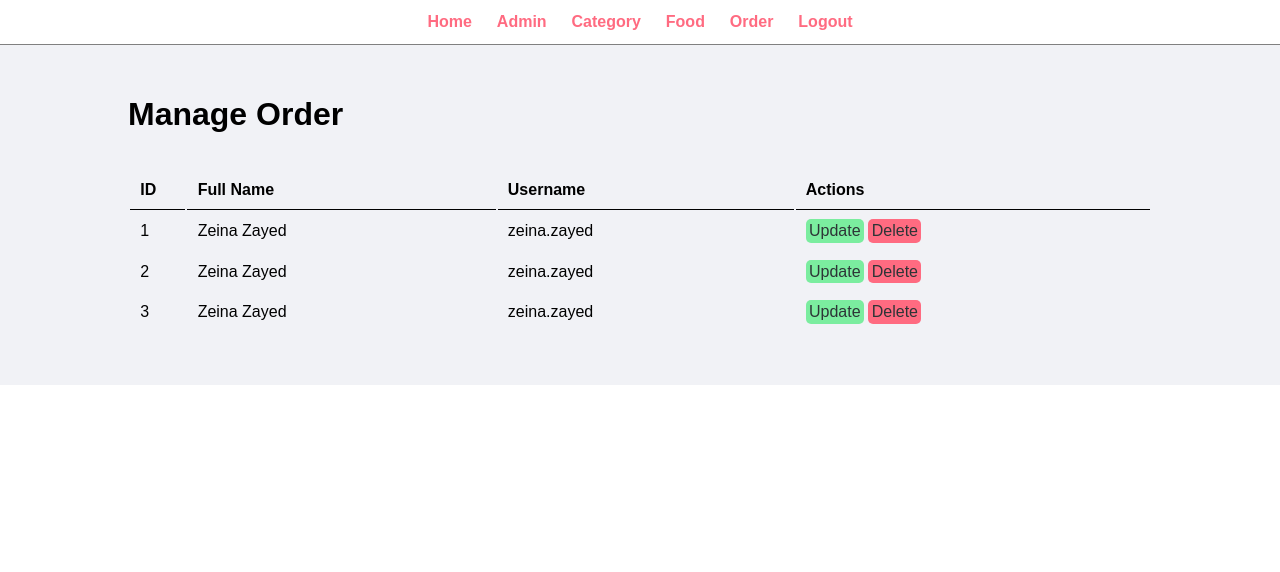
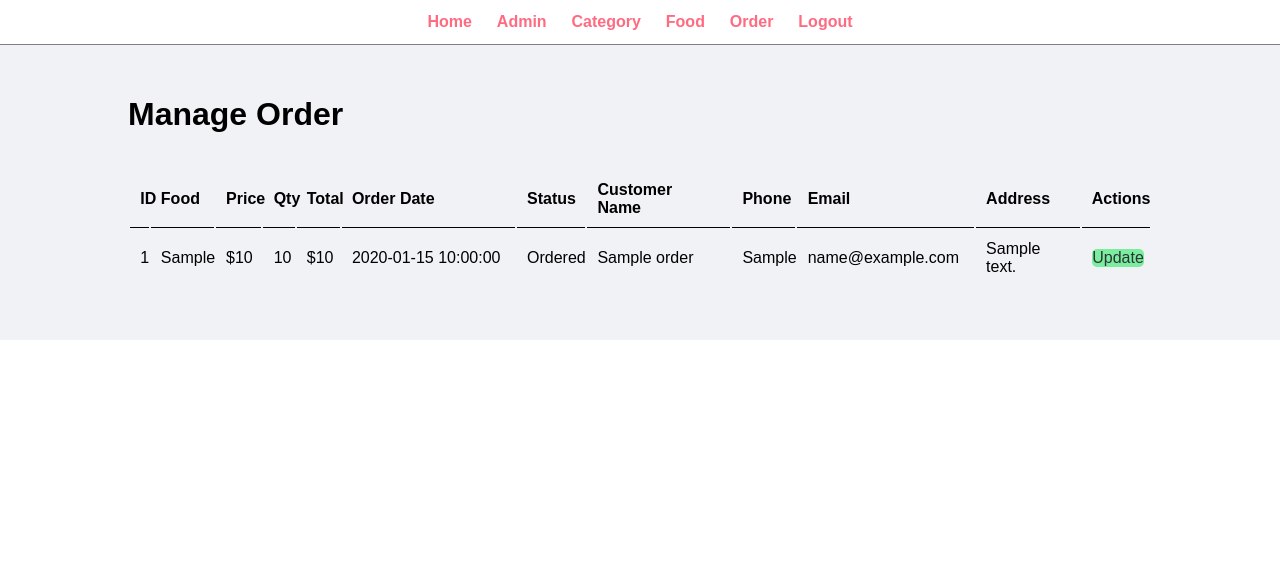
Before and after one commit to ZeinaZayed4/backend-projects, a PHP site: page /admin/manage_order.php in a window 1280 px wide. Shown: the top 572 px of the page. Run offline with PHP 8.4, Linux system fonts and the light colour scheme; the visitor is signed in with stand-in values (Sample User, id 1); tables that the repository leaves empty or names only in its code hold one stand-in row (values such as "Sample post").

Commit message:
Added order food logic and displayed orders in the admin dashboard

```diff
--- a/beginner/Food Order/admin/manage_order.php
+++ b/beginner/Food Order/admin/manage_order.php
@@ -1,4 +1,20 @@
-<?php include_once 'partials/menu.php' ?>
+<?php
+
+include_once 'partials/menu.php';
+require_once '../config/constants.php';
+
+$query = "SELECT * FROM `orders` ORDER BY `id` DESC";
+$result = mysqli_query($conn, $query);
+
+$num = 1;
+
+if (mysqli_num_rows($result) > 0) {
+    $orders = mysqli_fetch_all($result, MYSQLI_ASSOC);
+} else {
+    $error = "No orders available";
+}
+
+?>
 
 	<!-- Main Section Starts -->
 	<div class="main-content">
@@ -6,41 +22,70 @@
 			<h1>Manage Order</h1>
             <br/> <br/>
 
+			<?php if (isset($_SESSION['success'])): ?>
+                <div style="padding: 2%; text-align: center">
+                    <p style="color: green"><?= $_SESSION['success']; unset($_SESSION['success']) ?>
+                    </p>
+                </div>
+			<?php elseif (isset($_SESSION['error'])): ?>
+                <div style="padding: 2%; text-align: center">
+                    <p style="color: red"><?= $_SESSION['error']; unset($_SESSION['error']) ?></p>
+                </div>
+			<?php endif; ?>
+
             <table class="tbl-full">
                 <tr>
                     <th>ID</th>
-                    <th>Full Name</th>
-                    <th>Username</th>
+                    <th>Food</th>
+                    <th>Price</th>
+                    <th>Qty</th>
+                    <th>Total</th>
+                    <th>Order Date</th>
+                    <th>Status</th>
+                    <th>Customer Name</th>
+                    <th>Phone</th>
+                    <th>Email</th>
+                    <th>Address</th>
                     <th>Actions</th>
                 </tr>
 
+                <?php if (isset($error)): ?>
                 <tr>
-                    <td>1</td>
-                    <td>Zeina Zayed</td>
-                    <td>zeina.zayed</td>
-                    <td>
-                        <a href="#" class="btn-secondary">Update</a>
-                        <a href="#" class="btn-danger">Delete</a>
+                    <td colspan="12">
+                        <div style="text-align: center; color: red"><?= $error ?></div>
                     </td>
                 </tr>
-                <tr>
-                    <td>2</td>
-                    <td>Zeina Zayed</td>
-                    <td>zeina.zayed</td>
-                    <td>
-                        <a href="#" class="btn-secondary">Update</a>
-                        <a href="#" class="btn-danger">Delete</a>
-                    </td>
-                </tr>
-                <tr>
-                    <td>3</td>
-                    <td>Zeina Zayed</td>
-                    <td>zeina.zayed</td>
-                    <td>
-                        <a href="#" class="btn-secondary">Update</a>
-                        <a href="#" class="btn-danger">Delete</a>
-                    </td>
-                </tr>
+                <?php else: ?>
+                    <?php foreach ($orders as $order): ?>
+                        <tr>
+                            <td><?= $num++ ?></td>
+                            <td><?= $order['food'] ?></td>
+                            <td>$<?= $order['price'] ?></td>
+                            <td><?= $order['quantity'] ?></td>
+                            <td>$<?= $order['total'] ?></td>
+                            <td><?= $order['order_date'] ?></td>
+                            <td>
+                                <?php if ($order['status'] == 'Ordered'): ?>
+                                <?= $order['status'] ?>
+                                <?php elseif ($order['status'] == 'On Delivery'): ?>
+                                    <p style="color: orange"><?= $order['status'] ?></p>
+                                <?php elseif ($order['status'] == 'Delivered'): ?>
+                                    <p style="color: green"><?= $order['status'] ?></p>
+								<?php elseif ($order['status'] == 'Cancelled'): ?>
+                                    <p style="color: red"><?= $order['status'] ?></p>
+                                <?php endif; ?>
+
+                            </td>
+                            <td><?= $order['customer_name'] ?></td>
+                            <td><?= $order['customer_contact'] ?></td>
+                            <td><?= $order['customer_email'] ?></td>
+                            <td><?= $order['customer_address'] ?></td>
+                            <td>
+                                <a href="update_order.php?id=<?= $order['id'] ?>" class="btn-secondary">Update</a>
+                            </td>
+                        </tr>
+                    <?php endforeach; ?>
+                <?php endif; ?>
             </table>
 		</div>
 	</div>
--- a/beginner/Food Order/category-foods.php
+++ b/beginner/Food Order/category-foods.php
@@ -49,7 +49,7 @@ if (! empty($_GET['id'])) {
 								<?= $food['description'] ?>
                             </p>
                             <br>
-                            <a href="#" class="btn btn-primary">Order Now</a>
+                            <a href="order.php?food_id=<?= $food['id'] ?>" class="btn btn-primary">Order Now</a>
                         </div>
                      </div>
                 <?php endforeach; ?>
--- a/beginner/Food Order/foods.php
+++ b/beginner/Food Order/foods.php
@@ -32,7 +32,7 @@ if (mysqli_num_rows($result) > 0) {
 								<?= $food['description'] ?>
                             </p>
                             <br>
-                            <a href="order.php" class="btn btn-primary">Order Now</a>
+                            <a href="order.php?food_id=<?= $food['id'] ?>" class="btn btn-primary">Order Now</a>
                         </div>
                     </div>
 				<?php endforeach; ?>
--- a/beginner/Food Order/partials/menu.php
+++ b/beginner/Food Order/partials/menu.php
@@ -22,7 +22,7 @@ require_once 'config/constants.php';
 	<section class="navbar">
 		<div class="container">
 			<div class="logo">
-				<a href="#" title="Logo">
+				<a href="index.php" title="Logo">
 					<img src="images/logo.png" alt="Restaurant Logo" class="img-responsive">
 				</a>
 			</div>
```
Also changed, not shown: beginner/Food Order/admin/add_category.php (+7 -2 lines), beginner/Food Order/admin/add_food.php (+7 -2 lines), beginner/Food Order/admin/handle/handle_update_order.php (added, +38 -0 lines), beginner/Food Order/admin/index.php (+7 -2 lines), beginner/Food Order/admin/login.php (+7 -2 lines), beginner/Food Order/admin/manage_admin.php (+10 -5 lines), beginner/Food Order/admin/manage_category.php (+7 -2 lines), beginner/Food Order/admin/manage_food.php (+7 -2 lines), beginner/Food Order/admin/update_order.php (added, +77 -0 lines), beginner/Food Order/admin/update_password.php (+7 -2 lines), beginner/Food Order/handle/handle_order.php (added, +32 -0 lines), beginner/Food Order/index.php (+12 -1 lines), beginner/Food Order/order.php (+32 -8 lines), beginner/Food Order/images/bg.jpg (added), 1 more files.
